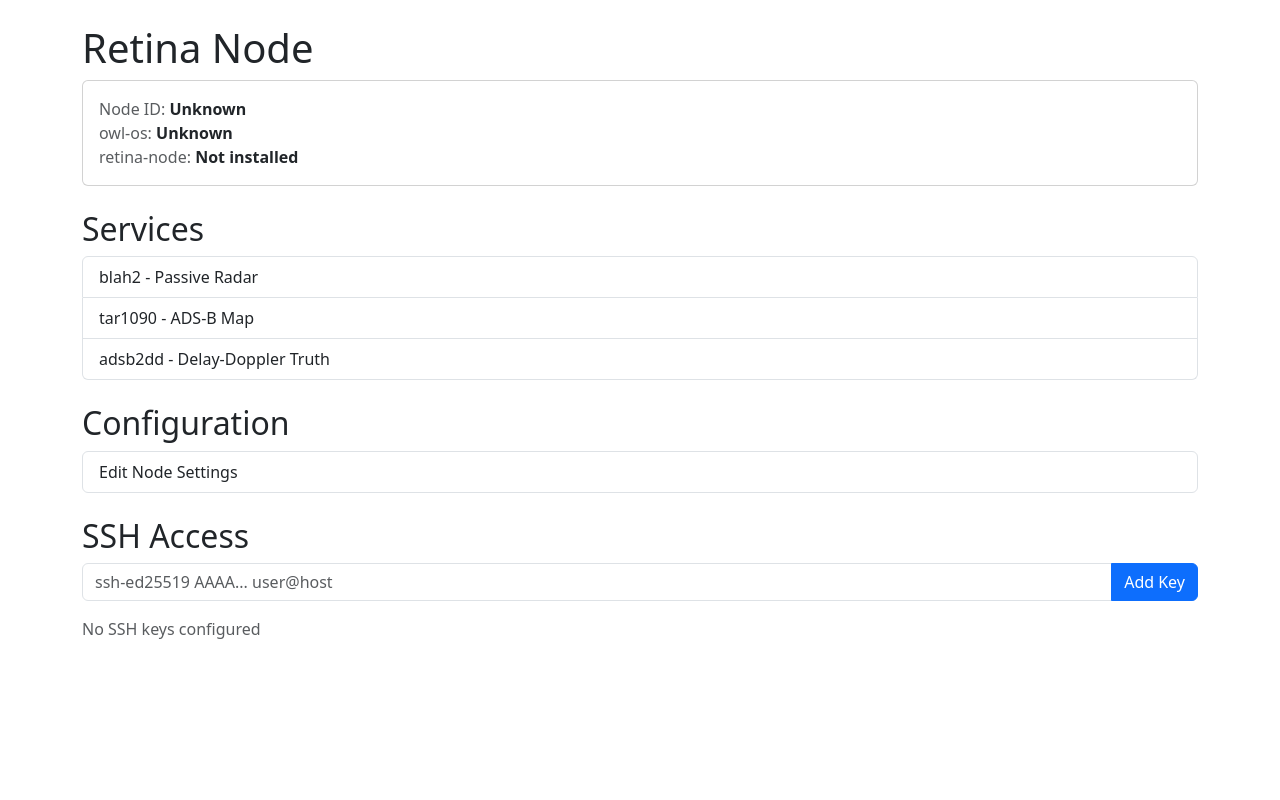
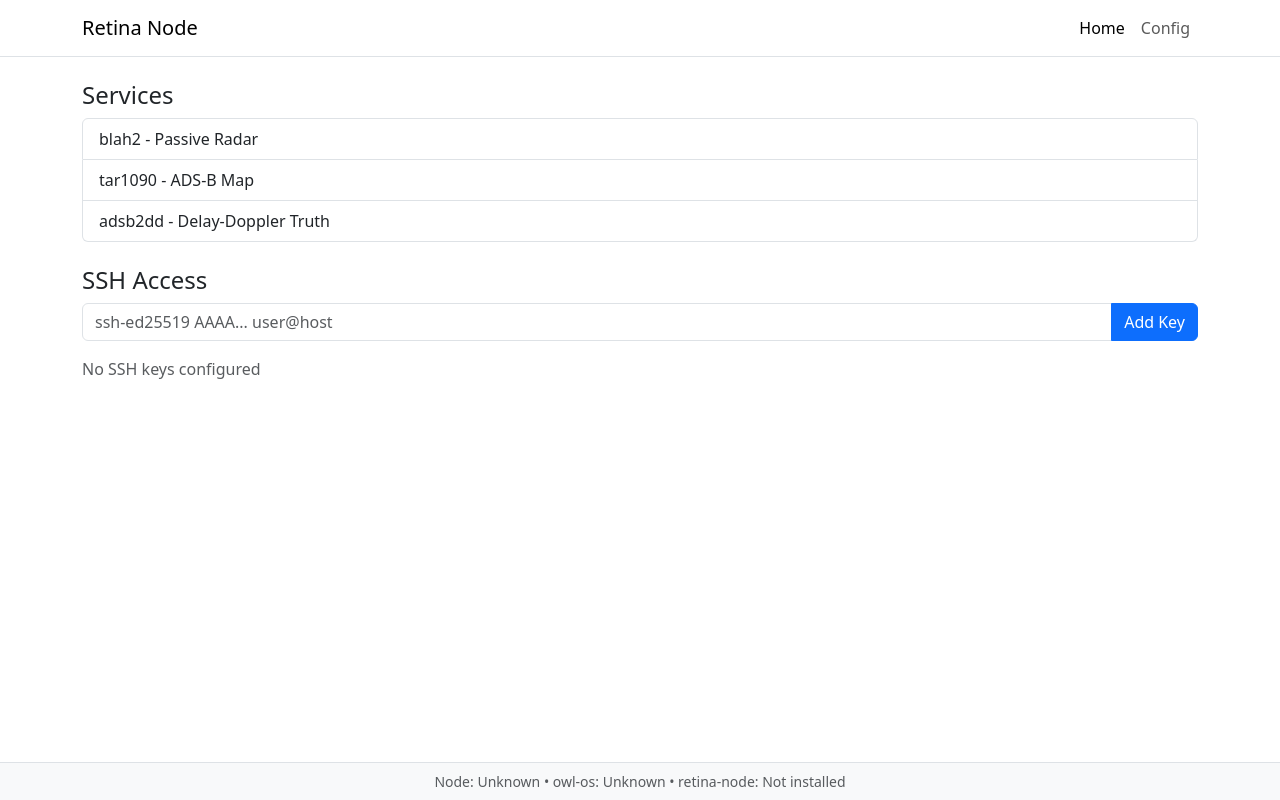
Before and after one commit to offworldlabs/retina-gui, a Flask app: page / in a window 1280 px wide. Run offline with Flask 3, Linux system fonts and the light colour scheme.

Commit message:
Add navbar and footer layout
- Light navbar with Home/Config navigation
- Footer status bar with node ID and versions
- Consistent h4 headers across pages

```diff
--- a/templates/index.html
+++ b/templates/index.html
@@ -4,20 +4,23 @@
     <title>Retina Node</title>
     <meta name="viewport" content="width=device-width, initial-scale=1">
     <link href="https://cdn.jsdelivr.net/npm/bootstrap@5.3.0/dist/css/bootstrap.min.css" rel="stylesheet">
+    <style>
+        body { padding-bottom: 60px; }
+    </style>
 </head>
 <body>
-    <div class="container mt-4">
-        <h1>Retina Node</h1>
+    <nav class="navbar navbar-expand-lg navbar-light bg-white border-bottom mb-4">
+        <div class="container">
+            <a class="navbar-brand" href="/">Retina Node</a>
+            <ul class="navbar-nav">
+                <li class="nav-item"><a class="nav-link active" href="/">Home</a></li>
+                <li class="nav-item"><a class="nav-link" href="/config">Config</a></li>
+            </ul>
+        </div>
+    </nav>
 
-        <div class="card mb-4">
-            <div class="card-body">
-                <div><span class="text-muted">Node ID:</span> <strong>{{ node_id or 'Unknown' }}</strong></div>
-                <div><span class="text-muted">owl-os:</span> <strong>{{ owl_os_version or 'Unknown' }}</strong></div>
-                <div><span class="text-muted">retina-node:</span> <strong>{{ retina_node_version or 'Not installed' }}</strong></div>
-            </div>
-        </div>
-
-        <h2 class="mt-4">Services</h2>
+    <div class="container">
+        <h4>Services</h4>
         <div class="list-group mb-4">
             <a href="http://retina.local:49152" target="_blank" class="list-group-item list-group-item-action">
                 blah2 - Passive Radar
@@ -30,14 +33,7 @@
             </a>
         </div>
 
-        <h2 class="mt-4">Configuration</h2>
-        <div class="list-group">
-            <a href="/config" class="list-group-item list-group-item-action">
-                Edit Node Settings
-            </a>
-        </div>
-
-        <h2 class="mt-4">SSH Access</h2>
+        <h4 class="mt-4">SSH Access</h4>
         <form action="/ssh-keys" method="post" class="mb-3">
             <div class="input-group">
                 <input type="text" name="ssh_key" class="form-control"
@@ -66,5 +62,13 @@
         <p class="text-muted">No SSH keys configured</p>
         {% endif %}
     </div>
+
+    <footer class="fixed-bottom bg-light border-top py-2">
+        <div class="container text-center text-muted small">
+            Node: {{ node_id or 'Unknown' }} &bull;
+            owl-os: {{ owl_os_version or 'Unknown' }} &bull;
+            retina-node: {{ retina_node_version or 'Not installed' }}
+        </div>
+    </footer>
 </body>
 </html>
```
Also changed, not shown: templates/config.html (+11 -4 lines).
